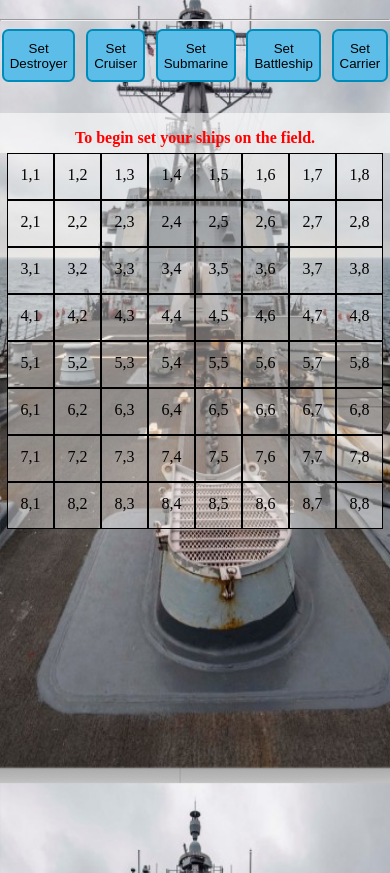
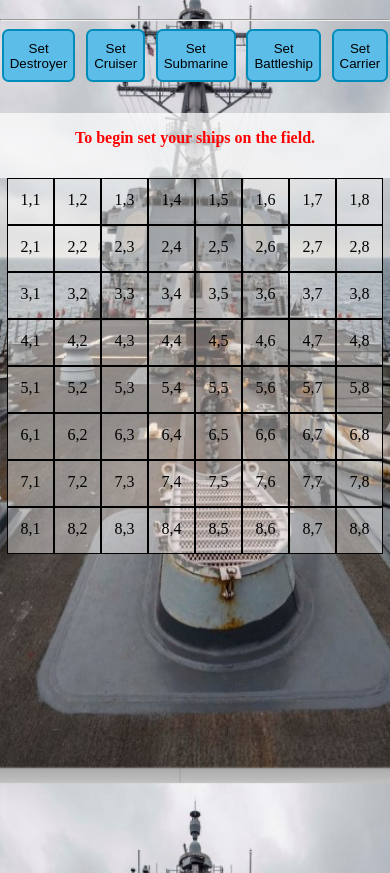
Before and after one commit to Hecano7/battle-ships, a website: page index.html in a window 390 px wide. Shown: the part 61-934 px from the top of the page. Drawn offline with Linux system fonts and the light colour scheme; files whose address does not match are found by name.

Commit message:
fixed some css

```diff
--- a/Public/style.css
+++ b/Public/style.css
@@ -54,6 +54,7 @@ body{
 .inline{
   display: inline-flex;
   width: 50%;
+  margin-top: 5em;
 }
 
 #counter{
@@ -198,11 +199,12 @@ body{
     width: 100%;
     height: 100%;
     align-items: center;
+    margin-top: 0em;
   }
   h4#counter{
-    background-color: rgba(255, 255, 255, 0.6);
+    background-color: rgba(255, 255, 255, 0.7);
     width: 100%;
-    height: 1%;
+    height: 4%;
     margin: 0em 0em;
     color: red;
     padding: 4%;
```
